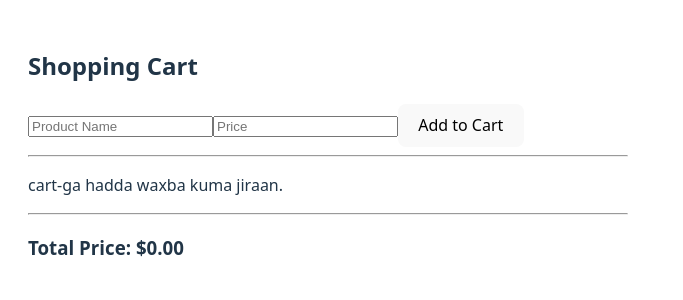
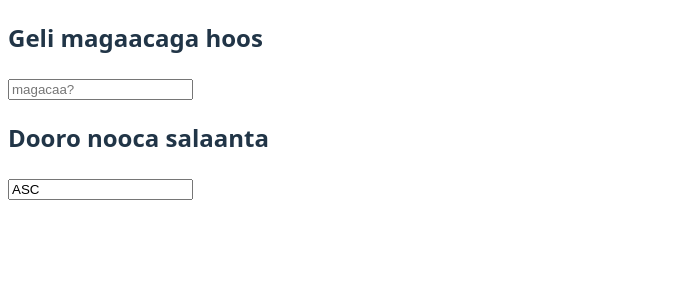
Before and after one commit to shiikhulkulli/Dugdiiye-React-Exercises, a React (Vite) app: page / in a window 1280 px wide. Shown: the top 300 px of the page, without its empty margins (0-683 px from the left). Built offline with nearby package versions, Linux system fonts and the light colour scheme.

Commit message:
adding exercises-6

```diff
--- a/src/App.jsx
+++ b/src/App.jsx
@@ -3,6 +3,9 @@ import ToggleButton from "./toggleButton.jsx"
 import UserInfoUpdate from "./UserInfoUpdate.jsx"
 import AddArrayItem from "./AddArrayItem.jsx"
 import ShoppingCart from "./ShoppingCart.jsx";
+import ShoopingCaart from "./shoopinCaart.jsx"
+import TitleChange from "./exercise-6.jsx"
+import BedelTitleka from "./exercise-6.jsx"
 // import increasNumber from "./KordhiNumberka.jsx
 
 function App(){
@@ -20,7 +23,10 @@ function App(){
     {/* {<ToggleButton/>} */}
     {/* {<AddArrayItem/>} */}
     {/* {<increasNumber/>} */}
-    {<ShoppingCart/>}
+    {/* {<ShoppingCart/>} */}
+    {/* {<ShoopingCaart/>} */}
+    {/* {<TitleChange/>} */}
+    {<BedelTitleka/>}
     {/* <UsedCard
     name={"Saacid"}
     email={"saaciduu@gmail.com"}
--- /dev/null
+++ b/src/exercise-6.jsx
@@ -0,0 +1,35 @@
+import { useState, useEffect } from "react";
+const BedelTitleka = ()=>{
+    const[magac, setmagaca] = useState("")
+    const[salaan, setNoocaSalaanta] = useState("ASC")
+
+    useEffect(()=>{
+        if(!magac){
+            document.title="soo dhowoow"
+        }else{
+            document.title= `${salaan}, ${magac}`
+        }
+    }, [magac, salaan])
+
+    return(
+        <div>
+            <div>
+                <h2>Geli magaacaga hoos</h2>
+                <input type="text"
+                value={magac}
+                placeholder="magacaa?"
+                onChange={(e)=>setmagaca(e.target.value)}
+                />
+            </div>
+            <div>
+                <h2>Dooro nooca salaanta</h2>
+                <input type="text"
+                value={salaan}
+                placeholder="dooro salaan"
+                onChange={(e)=> setNoocaSalaanta(e.target.value)}
+                />
+            </div>
+        </div>
+    )
+}
+export default BedelTitleka;
--- /dev/null
+++ b/src/shoopinCaart.jsx
@@ -0,0 +1,44 @@
+import { useState } from "react"
+
+const ShoopingCaart = ()=>{
+    // products
+    const [product, setProducts] = useState([])
+    // product name
+    const [productName, setProductName] = useState("")
+    // product price
+    const[productPrice, setProductPrice] = useState('')
+
+    const handleAddProduct = () =>{
+        if(productName.trim !== 0 && productPrice.trim !==""){
+            const newProduct = {
+                id: Date.now,
+                name: productName,
+                price: productPrice,
+                quantity:1
+            }
+            setProducts([...productName, newProduct])
+        }
+
+    }
+
+
+
+return (
+    <div>
+        <h2>Shoobin Cart fudud</h2>
+        <div>
+            <h3>ku dar product</h3>
+            <input type="text" placeholder="magac productga"/>
+            <input type="number" placeholder="Price"/>
+            <button onClick={handleAddProduct}>ku darso</button>
+        </div>
+        {
+            product.length > 0 ? (
+                <h3>product-ga kujiro cart-ga</h3>
+            )
+            :<p>halkan waxba kuma jiraan</p>
+        }
+    </div>
+)
+}
+export default ShoopingCaart
```
